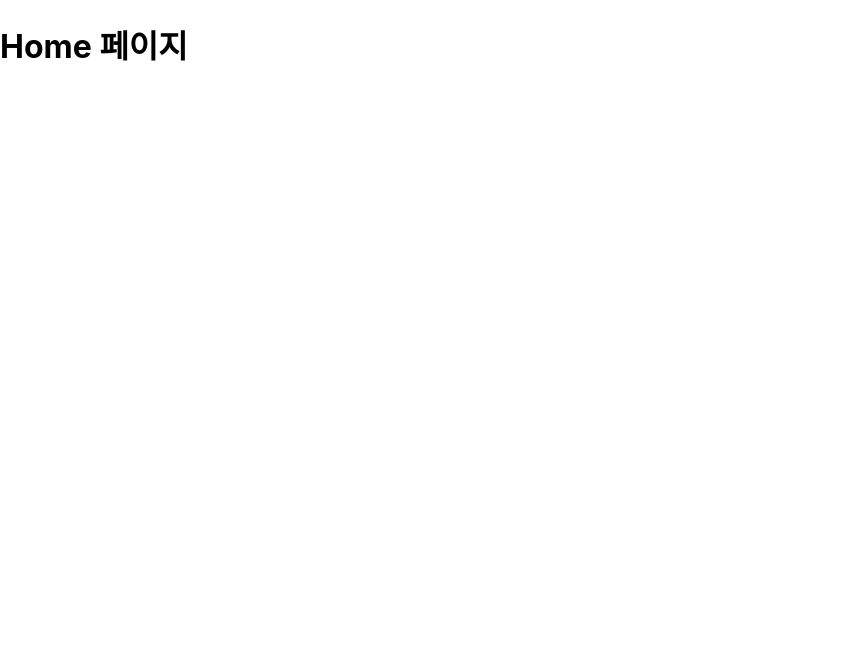
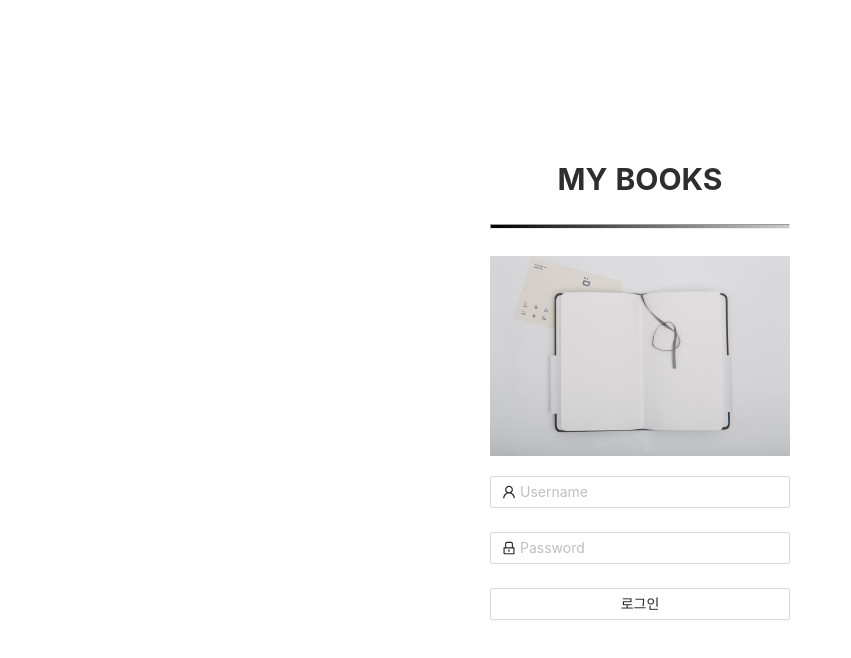
Before and after one commit to leejungho9/react-my-diary, a React (Create React App) app: page /signin in a window 1280 px wide. Shown: the top 658 px of the page, without its empty margins (0-851 px from the left). Built offline with nearby package versions, Linux system fonts and the light colour scheme.

Commit message:
redux , saga 설정

```diff
--- a/src/App.js
+++ b/src/App.js
@@ -1,14 +1,24 @@
 import { BrowserRouter, Route, Switch } from "react-router-dom";
 import Home from './pages/Home';
 import Add from './pages/Add';
+import Edit from './pages/Edit';
+import List from './pages/List';
+import Detail from './pages/Detail';
+import NotFound from './pages/NotFound';
+import Signin from './pages/Signin';
 
 
 function App() {
   return (
   <BrowserRouter>
       <Switch>
-        <Route path="/add" component={Add}/>
-        <Route path="/" component={Home}/>
+        <Route exact path="/edit" component={Edit}/>
+        <Route exact path="/list" component={List}/>
+        <Route exact path="/detail" component={Detail}/>
+        <Route exact path="/add" component={Add}/>
+        <Route exact path="/signin" component={Signin}/>
+        <Route exact path="/" component={Home}/>
+        <Route component={NotFound}/>
       </Switch>
   </BrowserRouter>
 
--- /dev/null
+++ b/src/components/Signin.jsx
@@ -0,0 +1,68 @@
+import { Form, Input, Button, Checkbox } from 'antd';
+import { UserOutlined, LockOutlined } from '@ant-design/icons';
+import styles from './Signin.module.css';
+import { useRef } from 'react';
+
+
+const SigninForm  = ({login}) => {
+  const usernameRef = useRef(null);
+  const passwordRef = useRef(null);
+
+  return (
+    <div className={styles.container}>
+      <Form
+        name="normal_login"
+        className={styles.login_form}
+        initialValues={{
+          remember: true,
+        }}
+        >
+        <div className={styles.signin_title}>My Books</div>
+        <hr className={styles.signin_underline}></hr>
+      <img src="/bg_signin.png" alt="img" className={styles.signin_bg}/>
+        <Form.Item
+          name="username"
+          rules={[
+            {
+              required: true,
+              message: '아이디를 입력해주세요!',
+            },
+          ]}
+        >
+          <Input prefix={<UserOutlined className={styles.site_form_item_icon} />} placeholder="Username" ref={usernameRef} />
+        </Form.Item>
+        <Form.Item
+          name="password"
+          rules={[
+            {
+              required: true,
+              message: '비밀번호를 입력해주세요!',
+            },
+          ]}
+        >
+
+          <Input
+            prefix={<LockOutlined className={styles.site_form_item_icon} />}
+            type="password"
+            placeholder="Password"
+            ref={passwordRef}
+          />
+
+        </Form.Item>
+        <Form.Item>
+          <Button type="secondary" htmlType="submit" className={styles.login_form_button} onClick={click}>
+            로그인
+          </Button>
+        </Form.Item>
+      </Form>
+    </div>
+  );
+
+  function click() {
+      const username = usernameRef.current.state.value;
+      const password = passwordRef.current.state.value;
+      console.log("로그인 성공" + username, password)
+      login({username, password});
+  }
+};
+export default SigninForm;
--- /dev/null
+++ b/src/components/Signin.module.css
@@ -0,0 +1,39 @@
+.login_form {
+    max-width: 300px;
+  }
+.login_form_forgot {
+    float: right;
+  }
+.ant_col_rtl .login_form_forgot {
+    float: left;
+  }
+.login_form_button {
+    width: 100%;
+  }
+.signin_bg{
+    width: 300px;
+    margin : 20px 0;
+}
+.container{
+  display: flex;
+  justify-content: center;
+  top: 0;
+  bottom: 0;
+  left: 0;
+  right: 0;
+  position: absolute;
+  align-items: center;
+}
+.signin_title {
+  text-align: center;
+  font-size: 30px;
+  font-weight: bold;
+  color: #2e2e2e;
+  text-transform: uppercase;
+}
+
+.signin_underline {
+  height: 3px;
+  margin-top: 20px;
+  background: linear-gradient(to right, #000000, #cccccc);
+}
--- /dev/null
+++ b/src/containers/SigninContainer.jsx
@@ -0,0 +1,14 @@
+import { useCallback } from "react";
+import { useDispatch } from "react-redux";
+import LoginForm from "../components/Signin";
+
+
+
+
+export default function SigninContainer() {
+
+    const login = useCallback(() => {}, []);
+    console.log(login)
+
+    return <LoginForm login={login}/>;
+}
--- a/src/index.js
+++ b/src/index.js
@@ -3,7 +3,8 @@ import ReactDOM from 'react-dom';
 import './index.css';
 import App from './App';
 import reportWebVitals from './reportWebVitals';
-
+import "./components/Signin.module.css";
+import "antd/dist/antd.css";
 ReactDOM.render(
   <React.StrictMode>
     <App />
--- a/src/pages/Home.js
+++ b/src/pages/Home.js
@@ -1,3 +1,6 @@
 export default function Home() {
-    return (<div><h1>Home 페이지</h1></div>);
+    return (
+    <div>
+        <h1>Home 페이지</h1>
+    </div>);
 }
--- /dev/null
+++ b/src/pages/Signin.js
@@ -0,0 +1,8 @@
+
+
+import SigninContainer from '../containers/SigninContainer';
+export default function Signin() {
+    return (
+    <SigninContainer/>
+    );
+}
--- /dev/null
+++ b/src/redux/rootSaga.js
@@ -0,0 +1,6 @@
+import {all} from 'redux-saga/effects';
+import { authSaga } from './reducer';
+
+export default function* rootSaga() {
+    yield all([authSaga()]);
+}
```
Also changed, not shown: package.json (+7 -0 lines), src/redux/auth.js (added, +51 -0 lines), src/redux/reducer.js (added, +11 -0 lines), src/redux/stores.js (added, +17 -0 lines), public/bg_signin.png (added), 1 other file (tests, documents, lock files or other folders).
